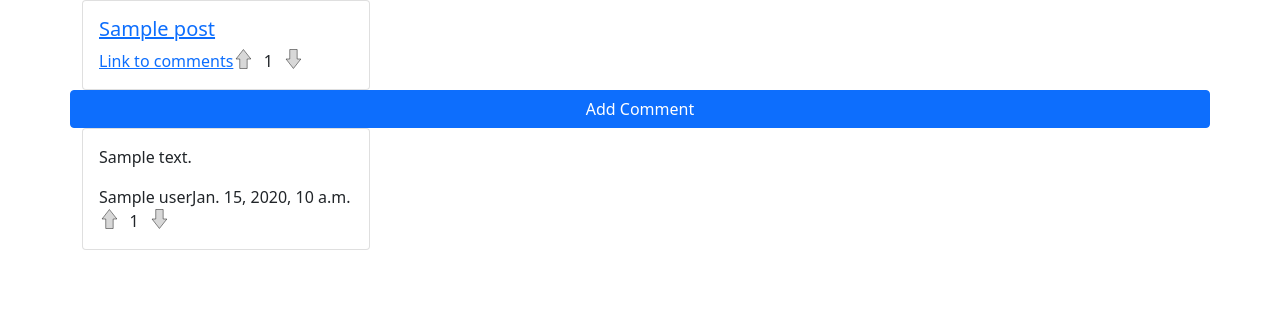
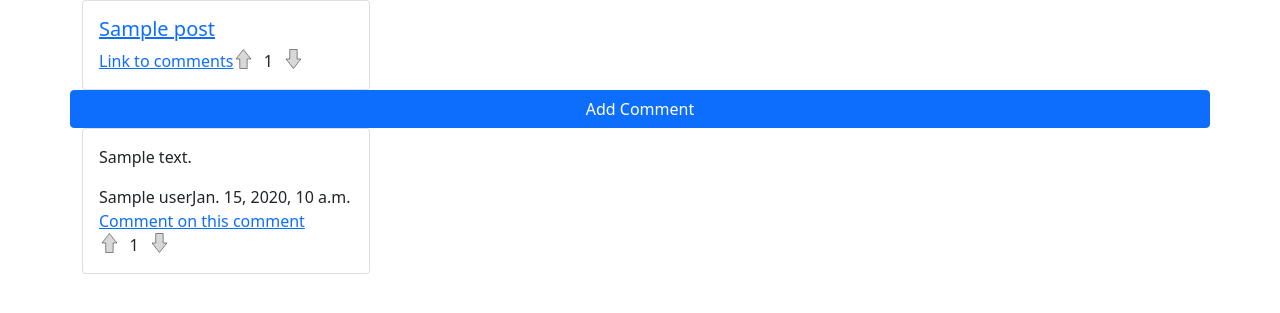
Before and after one commit to Dathmar/mors-tyrannis, a Django app: template communities/templates/communities/view-post.html in a window 1280 px wide. Shown: the part 56-369 px from the top of the page. Run offline with Django 3.2, Linux system fonts and the light colour scheme; the template is opened without the code that fills it: most values are stand-ins (such as "Sample title", 1, 10 or a date in 2020); parts of the project's set-up code (start-up, migrations or seed data) failed here and were passed over; some libraries are stand-ins or nearby versions.

Commit message:
fix user and date rendering

```diff
--- a/communities/templates/communities/comment-card.html
+++ b/communities/templates/communities/comment-card.html
@@ -2,11 +2,11 @@
 <div class="card" style="width: 18rem;">
     <div class="card-body">
         <p class="card-text">{{ post_comment.content }}</p>
-        <p class="card-text">{{ post_comment.has_user_like }}</p>
         <div class="card-text d-flex">
-            <span>{{ comment.user }}</span>
-            <span>{{ comment.created_at }}</span>
+            <span>{{ post_comment.user }}</span>
+            <span>{{ post_comment.created_at }}</span>
         </div>
+    <a href="{% url 'communities:comment-add-comment' post_comment.community.slug post_comment.post.id post_comment.id %}">Comment on this comment</a>
         <div class="card-text d-flex">
             <a href="#"><div id="comment-up-arrow-{{ post_comment.id }}" class="arrow {% if post_comment.has_user_like == 'upvote' %}up-arrow-active{% else %}up-arrow{% endif %} "  onclick="vote_post('{{ post_comment.get_upvote_url }}', {{ post_comment.id }})"></div></a>
             <div id="comment-rep-{{ post_comment.id }}" class="text-center" style="width:30px">{{ post_comment.total_rep }}</div>
```
